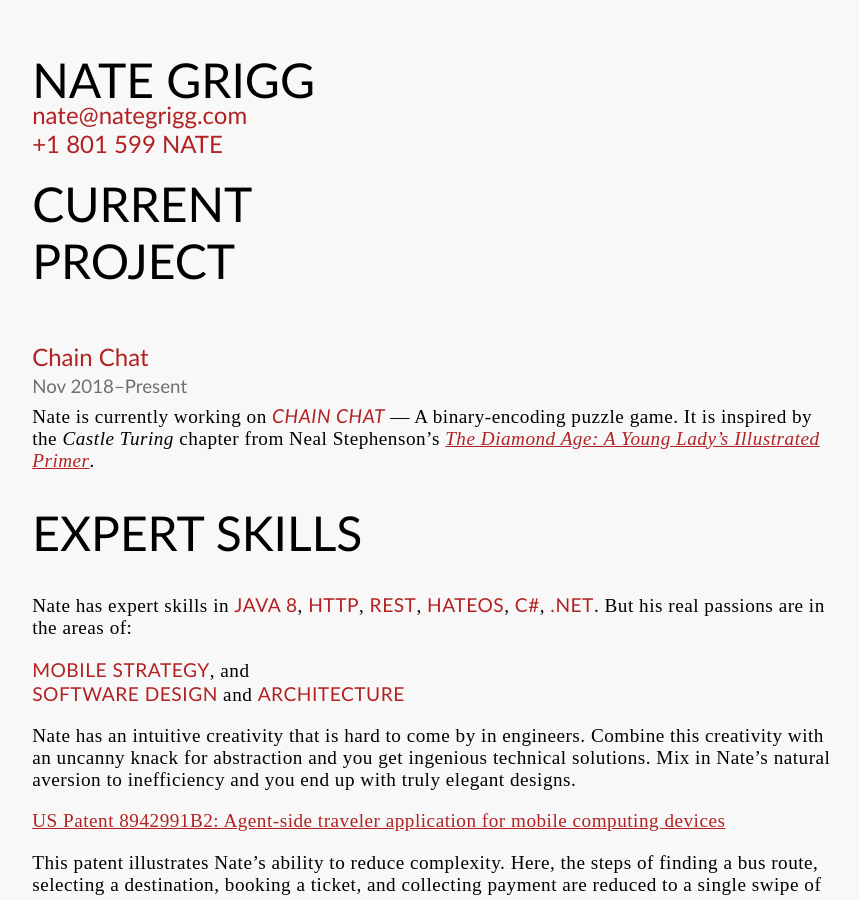
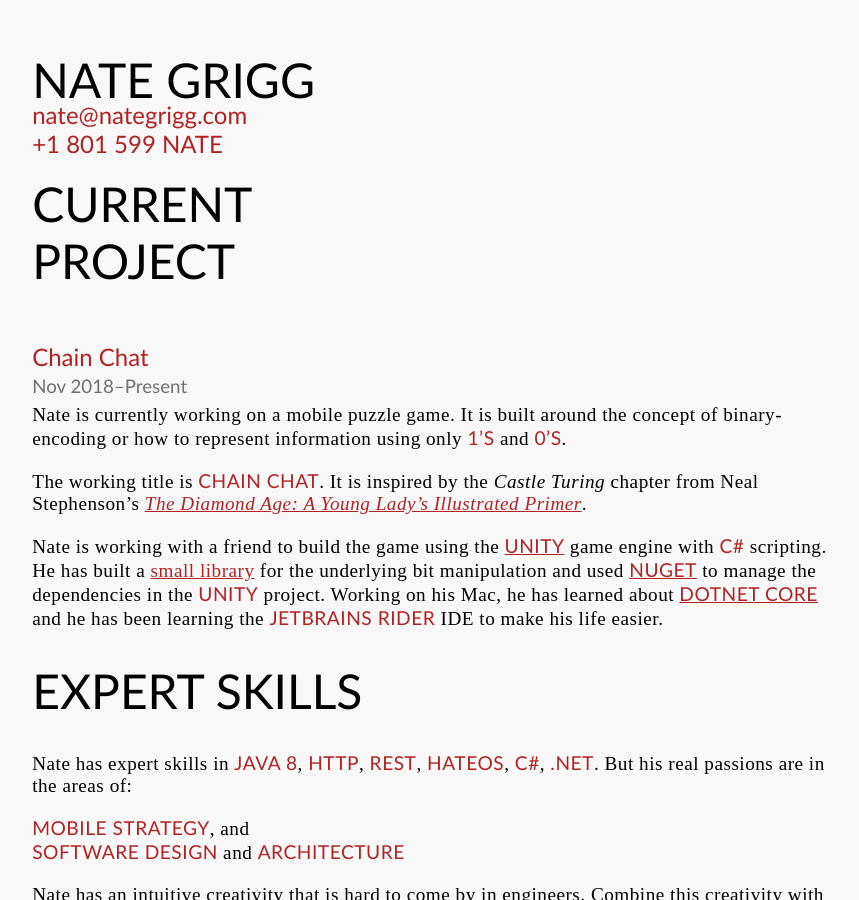
Before and after one commit to n8mob/n8mob.github.io, a Jekyll site: the page built from resume.md, in a window 1280 px wide and 900 px high. Shown: the whole window, without its empty margins (19-878 px from the left). Built offline with Jekyll 4.4.1, drawn with Linux system fonts in a browser that asks for light colours.

Commit message:
Update Resume

```diff
--- a/resume.md
+++ b/resume.md
@@ -9,7 +9,11 @@
 ## Chain Chat
 ### Nov 2018&ndash;Present
 
-Nate is currently working on ***Chain Chat*** &mdash; A binary-encoding puzzle game. It is inspired by the *Castle Turing* chapter from Neal Stephenson's [*The Diamond Age: A Young Lady's Illustrated Primer*](https://www.amazon.com/Diamond-Age-Illustrated-Primer-Spectra-ebook/dp/B000FBJCKI).
+Nate is currently working on a mobile puzzle game. It is built around the concept of binary-encoding or how to represent information using only **1's** and **0's**.
+
+The working title is **Chain Chat**. It is inspired by the *Castle Turing* chapter from Neal Stephenson's [*The Diamond Age: A Young Lady's Illustrated Primer*](https://www.amazon.com/Diamond-Age-Illustrated-Primer-Spectra-ebook/dp/B000FBJCKI).
+
+Nate is working with a friend to build the game using the [**Unity**](https://unity3d.com/unity) game engine with **C#** scripting. He has built a [small library](https://github.com/n8mob/alpha) for the underlying bit manipulation and used [**NuGet**](https://www.nuget.org/packages/com.corporealabstract.alpha.lib/) to manage the dependencies in the **Unity** project. Working on his Mac, he has learned about [**dotnet core**](https://docs.microsoft.com/en-us/dotnet/core/about) and he has been learning the **JetBrains Rider** IDE to make his life easier.
 
 # Expert Skills
 Nate has expert skills in **Java 8**, **HTTP**, **REST**, **HATEOS**, **C#**, **.NET**. But his real passions are in the areas of:
```
Also changed, not shown: 1 other file.
